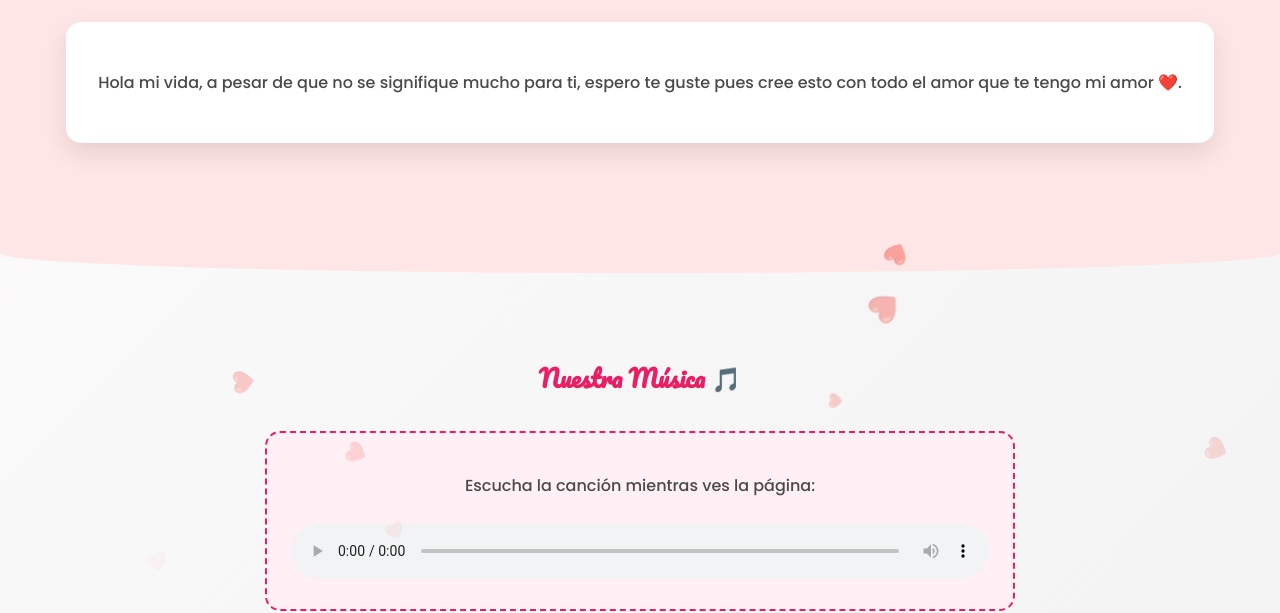
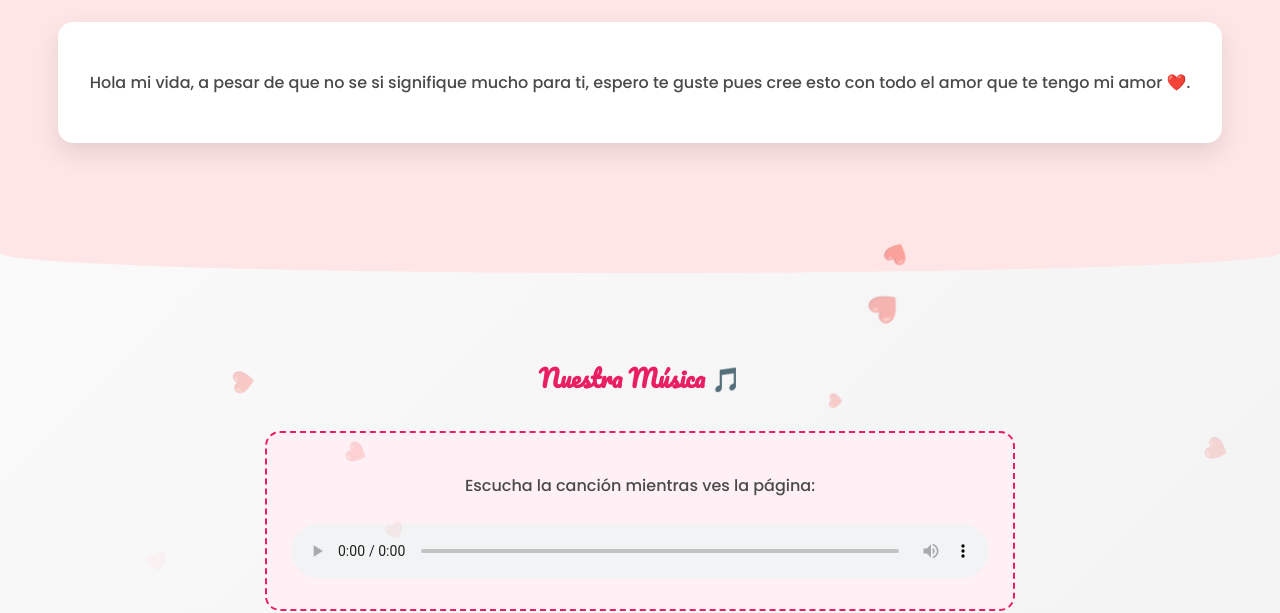
Before and after one commit to Gonza-404/TeAmo, a website built with webpack: page index.html in a window 1280 px wide. Shown: the part 207-820 px from the top of the page. Built offline with nearby package versions, Linux system fonts and the light colour scheme.

Commit message:
Corrigiendo texto

```diff
--- a/index.html
+++ b/index.html
@@ -214,7 +214,7 @@
 <header class="hero">
   <h1>Feliz Primer Mes, Mi Amor</h1>
   <div class="message-box">
-    <p>Hola mi vida, a pesar de que no se signifique mucho para ti, espero te guste pues cree esto con todo el amor que te tengo mi amor ❤️.</p>
+    <p>Hola mi vida, a pesar de que no se si signifique mucho para ti, espero te guste pues cree esto con todo el amor que te tengo mi amor ❤️.</p>
   </div>
 </header>
 
```
